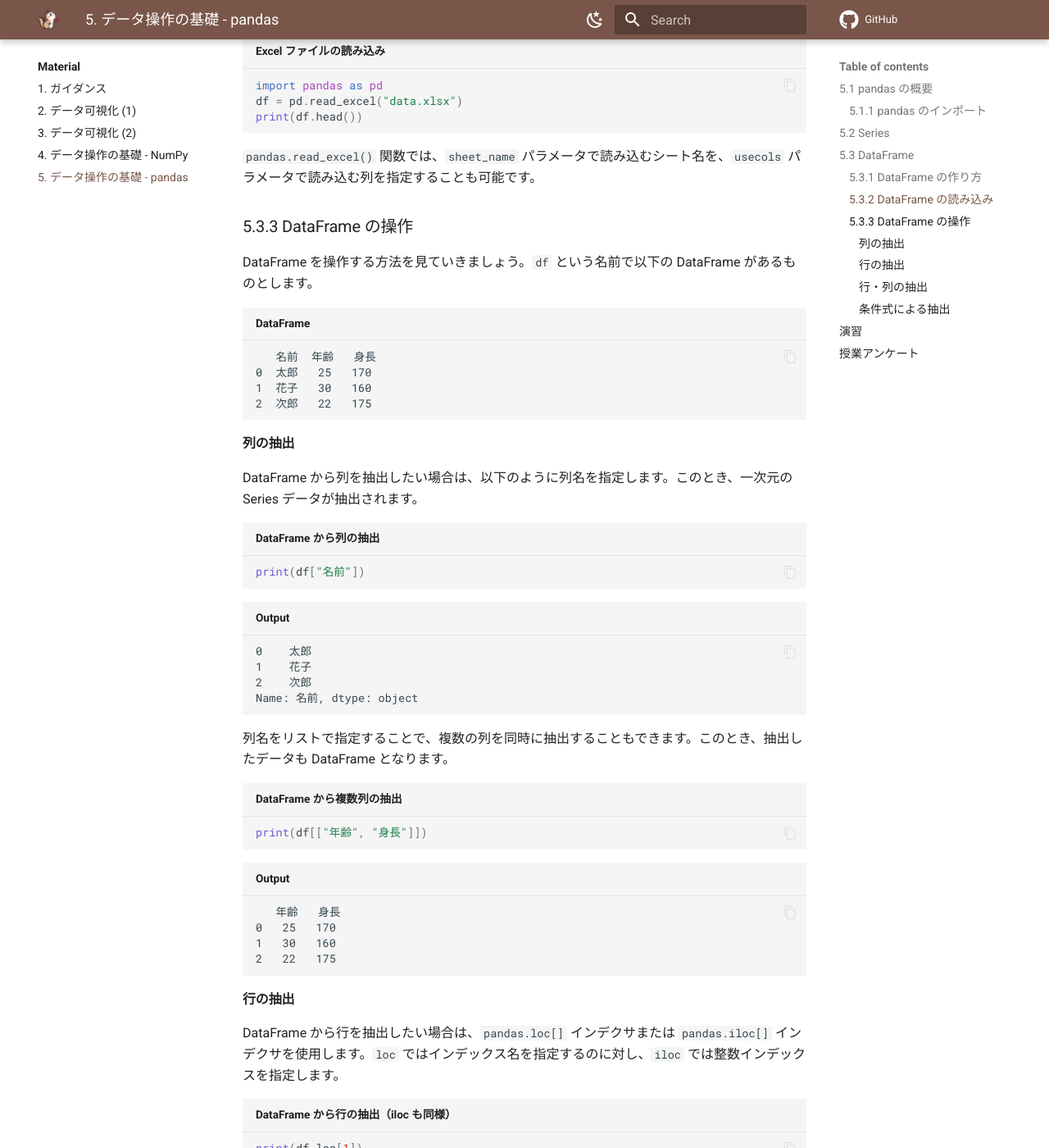
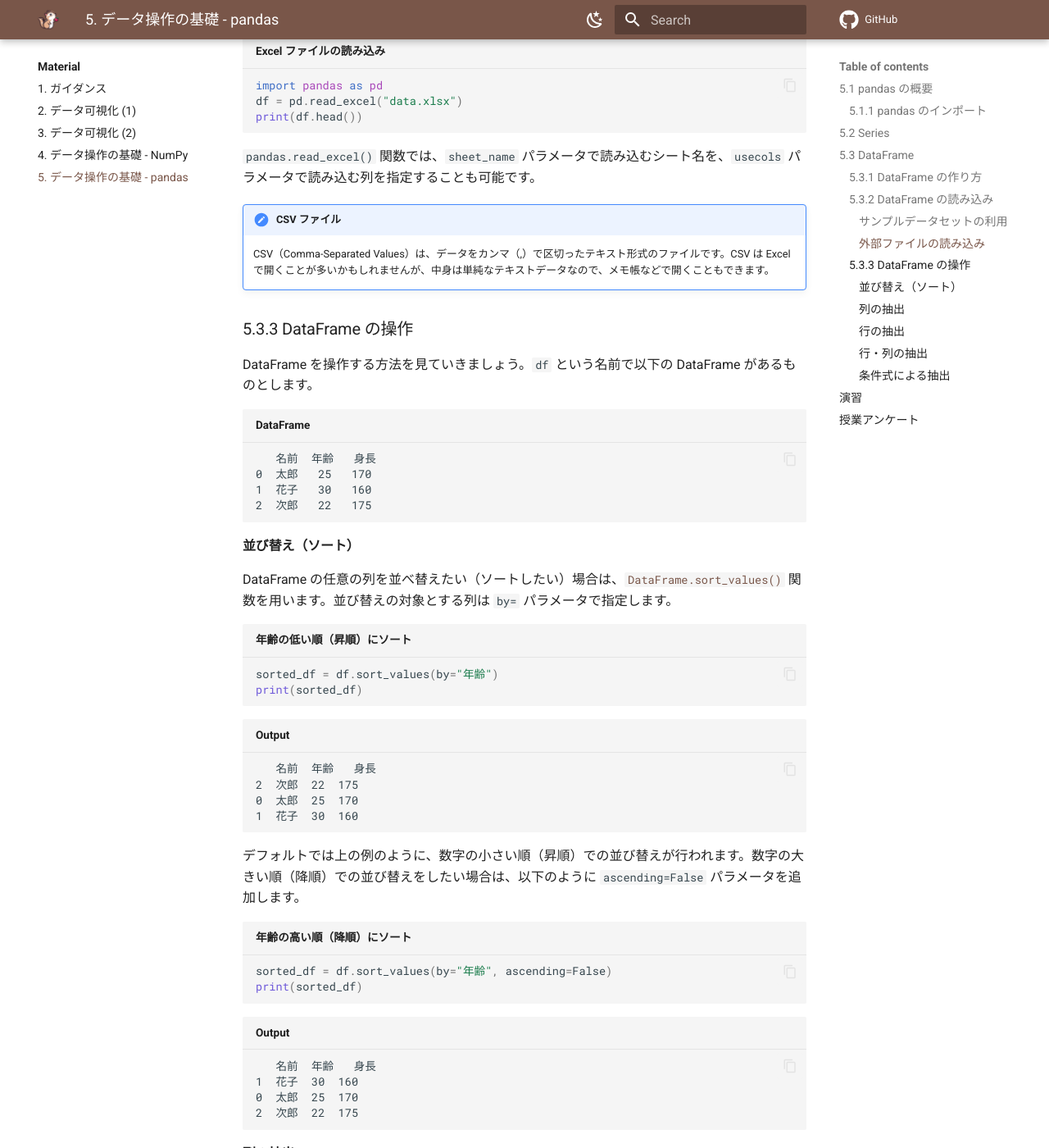
Before and after one commit to kanotown/data-utilization-2025, an MkDocs documentation site: the page built from docs/du2025/5.md, in a window 1280 px wide and 1400 px high, scrolled down 5188 px. Shown: the whole window at 82% size. Built offline with MkDocs 1.6.1 and Material for MkDocs 9.7.7, drawn with Linux system fonts in a browser that asks for light colours; comment, search, counter and statistics services are not loaded; some of the changed text lies outside the part shown.

Commit message:
20250520

````diff
--- a/docs/css/extra.css
+++ b/docs/css/extra.css
@@ -8,6 +8,15 @@
   font-family: "M PLUS 2", sans-serif;
   font-weight: 500;
 } */
+
+[data-md-color-scheme="slate"] .md-typeset__table tr:nth-child(2n) {
+  background-color: hsla(var(--md-hue), 25%, 25%, 1);
+}
+
+/* サーチボタンの右側に余白を追加 */
+.md-header__button.md-icon[for="__search"] {
+  margin-right: 5em;
+}
 
 .md-typeset {
   /* font-size: 0.75rem !important; */
--- a/docs/du2025/5.md
+++ b/docs/du2025/5.md
@@ -178,7 +178,7 @@
 
 DataFrame はリストや辞書から作成する以外に、外部から読み込ませて扱うケースも多くあります。
 
-**サンプルデータセットの利用**
+#### サンプルデータセットの利用
 
 インターネット上に存在する多くのサンプルデータセットは、DataFrame の形式で提供されています。例えば、第 3 回の「データ可視化」で扱った Seaborn のサンプルデータセットも DataFrame 形式であり、以下のようにして読み込ませることができます。
 
@@ -197,9 +197,9 @@
 4  Adelie  Torgersen            36.7  ...              193.0       3450.0  Female
 ```
 
-**外部ファイルの読み込み**
+#### 外部ファイルの読み込み
 
-`pandas.read_csv()` 関数や `pandas.read_excel()` 関数を使うことで、CSV ファイル Excel ファイルを DataFrame として読み込ませることができます。
+[`pandas.read_csv()`](https://pandas.pydata.org/docs/reference/api/pandas.read_csv.html) 関数や [`pandas.read_excel()`](https://pandas.pydata.org/docs/reference/api/pandas.read_excel.html) 関数を使うことで、CSV ファイル Excel ファイルを DataFrame として読み込ませることができます。
 
 ```python title="CSV ファイルの読み込み"
 import pandas as pd
@@ -215,6 +215,10 @@
 
 `pandas.read_excel()` 関数では、`sheet_name` パラメータで読み込むシート名を、`usecols` パラメータで読み込む列を指定することも可能です。
 
+!!! note "CSV ファイル"
+
+    CSV（Comma-Separated Values）は、データをカンマ（,）で区切ったテキスト形式のファイルです。CSV は Excel で開くことが多いかもしれませんが、中身は単純なテキストデータなので、メモ帳などで開くこともできます。
+
 ### 5.3.3 DataFrame の操作
 
 DataFrame を操作する方法を見ていきましょう。`df` という名前で以下の DataFrame があるものとします。
@@ -224,6 +228,36 @@
 0  太郎   25   170
 1  花子   30   160
 2  次郎   22   175
+```
+
+#### 並び替え（ソート）
+
+DataFrame の任意の列を並べ替えたい（ソートしたい）場合は、[`DataFrame.sort_values()`](https://pandas.pydata.org/docs/reference/api/pandas.DataFrame.sort_values.html) 関数を用います。並び替えの対象とする列は `by=` パラメータで指定します。
+
+```python title="年齢の低い順（昇順）にソート"
+sorted_df = df.sort_values(by="年齢")
+print(sorted_df)
+```
+
+```title="Output"
+   名前  年齢   身長
+2  次郎  22  175
+0  太郎  25  170
+1  花子  30  160
+```
+
+デフォルトでは上の例のように、数字の小さい順（昇順）での並び替えが行われます。数字の大きい順（降順）での並び替えをしたい場合は、以下のように `ascending=False` パラメータを追加します。
+
+```python title="年齢の高い順（降順）にソート"
+sorted_df = df.sort_values(by="年齢", ascending=False)
+print(sorted_df)
+```
+
+```title="Output"
+   名前  年齢   身長
+1  花子  30  160
+0  太郎  25  170
+2  次郎  22  175
 ```
 
 #### 列の抽出
@@ -353,12 +387,19 @@
 
 !!! tip "演習 5-1"
 
-    TBA
+    与えられた都道府県データ [都道府県番号, 人口(万人), 面積(km²), 緯度, 経度] の DataFrame に対し、「人口密度」の列を追加してください。また、人口が250万人以上の都道府県を抽出し、人口密度の高い順に並べ替えて棒グラフで可視化してください。
 
 !!! tip "演習 5-2"
 
-    TBA
+    Seaborn に含まれる diamonds データセットを使い、ダイヤモンドのカラットを [0, 0.5), [0.5, 1), [1, 2), [2, ∞) の4つの区分に分けて、2x2 のサブプロットを作成しててください。各サブプロットには、対応するカラット区分のダイヤモンドの価格（price）分布をヒストグラムで描画してください。
 
 ## 授業アンケート
 
-TBA
+<div style="text-align: center;">
+<a href="https://forms.office.com/r/CiHP5t6BGE">
+<img class="skip-glightbox" src="../qr.png" alt="授業アンケート" width="400px">
+</a>
+<br>
+<a href="https://forms.office.com/r/CiHP5t6BGE">https://forms.office.com/r/CiHP5t6BGE</a><br>
+（回答期限：2025 年 5 月 23 日 23:59）
+</div>
--- a/mkdocs.yml
+++ b/mkdocs.yml
@@ -90,6 +90,8 @@
       - 8. さまざまなグラフタイプ: python-advanced/plotly/page8.md
       - 9. グラフの保存と共有: python-advanced/plotly/page9.md
       - 10. よくあるエラーとその対処法: python-advanced/plotly/page10.md
+  - 🏠️ HOME: https://ds.ibadai.com/
+  - 🐿️ CHIKUWA: https://ds.ibadai.com/editor/
 
 # Theme configuration
 theme:
@@ -155,7 +157,9 @@
 # Plugins
 plugins:
   - search
-  - glightbox
+  - glightbox:
+      skip_classes:
+        - skip-glightbox
   - git-revision-date-localized:
       enable_creation_date: true
       enabled: true
````
Also changed, not shown: other parts of docs/du2025/5.md (+2 -2 lines), docs/du2025/6.md (added, +56 -0 lines), docs/index.md (+2 -2 lines), docs/du2025/qr.png (added).
